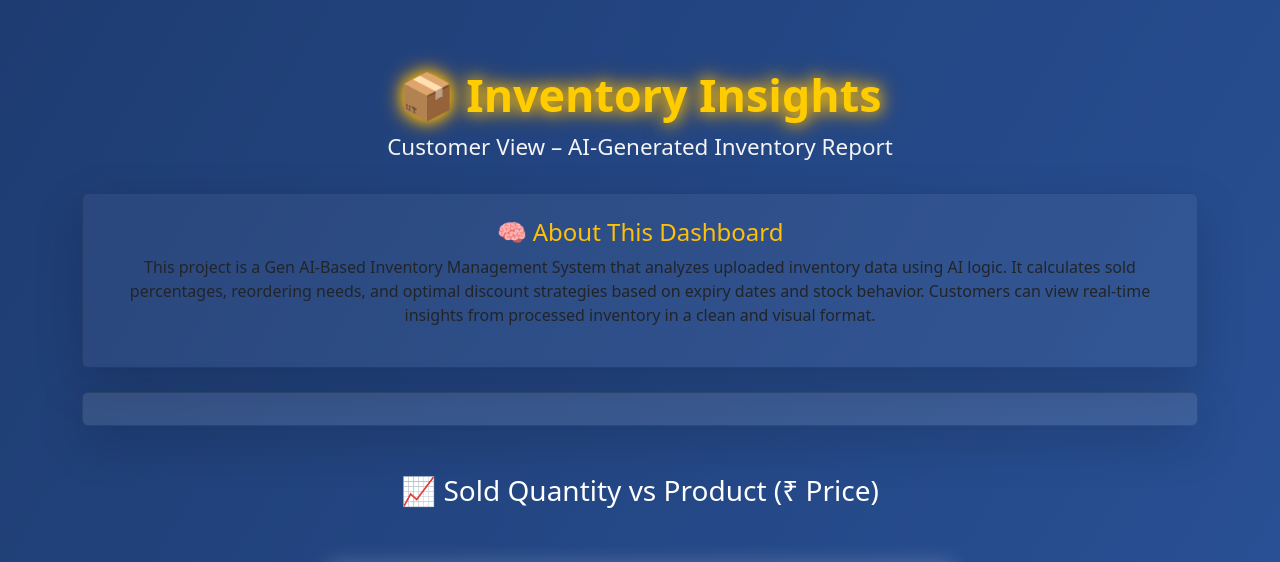
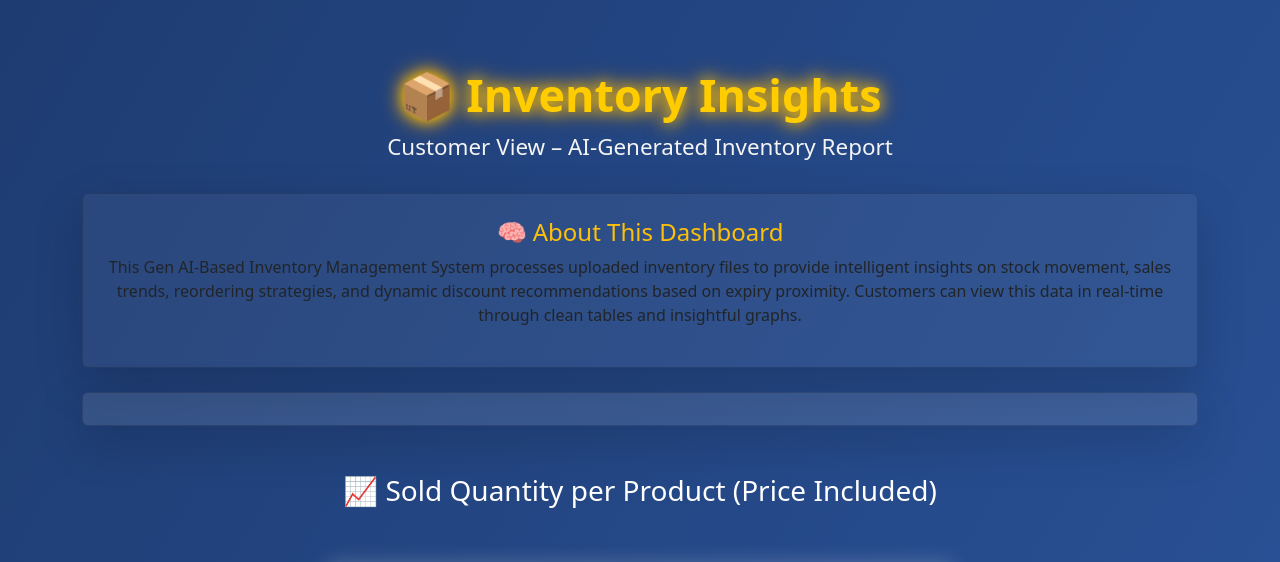
Before and after one commit to Anish-Chaitanya/gen-ai-inventory, a Flask app: template templates/customer.html in a window 1280 px wide. Shown: the top 562 px of the page. Run offline with Flask 3, Linux system fonts and the light colour scheme; the template is opened without the code that fills it, so the values that code supplies are empty.

Commit message:
Update customer.html

```diff
--- a/templates/customer.html
+++ b/templates/customer.html
@@ -18,9 +18,9 @@
     <div class="card p-4 my-4 shadow-lg" style="background: rgba(255, 255, 255, 0.05);">
       <h4 class="text-warning">🧠 About This Dashboard</h4>
       <p>
-        This project is a Gen AI-Based Inventory Management System that analyzes uploaded inventory data using AI logic.
-        It calculates sold percentages, reordering needs, and optimal discount strategies based on expiry dates and stock behavior.
-        Customers can view real-time insights from processed inventory in a clean and visual format.
+        This Gen AI-Based Inventory Management System processes uploaded inventory files to provide intelligent insights
+        on stock movement, sales trends, reordering strategies, and dynamic discount recommendations based on expiry proximity.
+        Customers can view this data in real-time through clean tables and insightful graphs.
       </p>
     </div>
 
@@ -31,7 +31,7 @@
 
     <!-- Chart -->
     <div class="mt-5">
-      <h3 class="mb-4 text-white">📈 Sold Quantity vs Product (₹ Price)</h3>
+      <h3 class="mb-4 text-white">📈 Sold Quantity per Product (Price Included)</h3>
       <canvas id="salesChart" width="600" height="300"></canvas>
     </div>
   </div>
@@ -43,7 +43,7 @@
       data: {
         labels: {{ product_labels | safe }},
         datasets: [{
-          label: 'Sold Quantity',
+          label: 'Sold Quantity (Units)',
           data: {{ sold_quantities | safe }},
           backgroundColor: 'rgba(255, 206, 86, 0.6)',
           borderColor: 'rgba(255, 159, 64, 1)',
@@ -52,18 +52,31 @@
       },
       options: {
         responsive: true,
+        plugins: {
+          legend: {
+            labels: {
+              color: "#000",
+              font: { size: 14 }
+            }
+          }
+        },
         scales: {
           y: {
             beginAtZero: true,
-            ticks: { color: "#ffffff" }
+            ticks: {
+              color: "#000",
+              font: { size: 12 }
+            }
           },
           x: {
-            ticks: { color: "#ffffff" }
-          }
-        },
-        plugins: {
-          legend: {
-            labels: { color: "#ffffff" }
+            ticks: {
+              color: "#000",
+              font: { size: 12 },
+              callback: function(value, index, ticks) {
+                // Optional: wrap long labels if needed
+                return this.getLabelForValue(value).split(" ").join("\n");
+              }
+            }
           }
         }
       }
```
